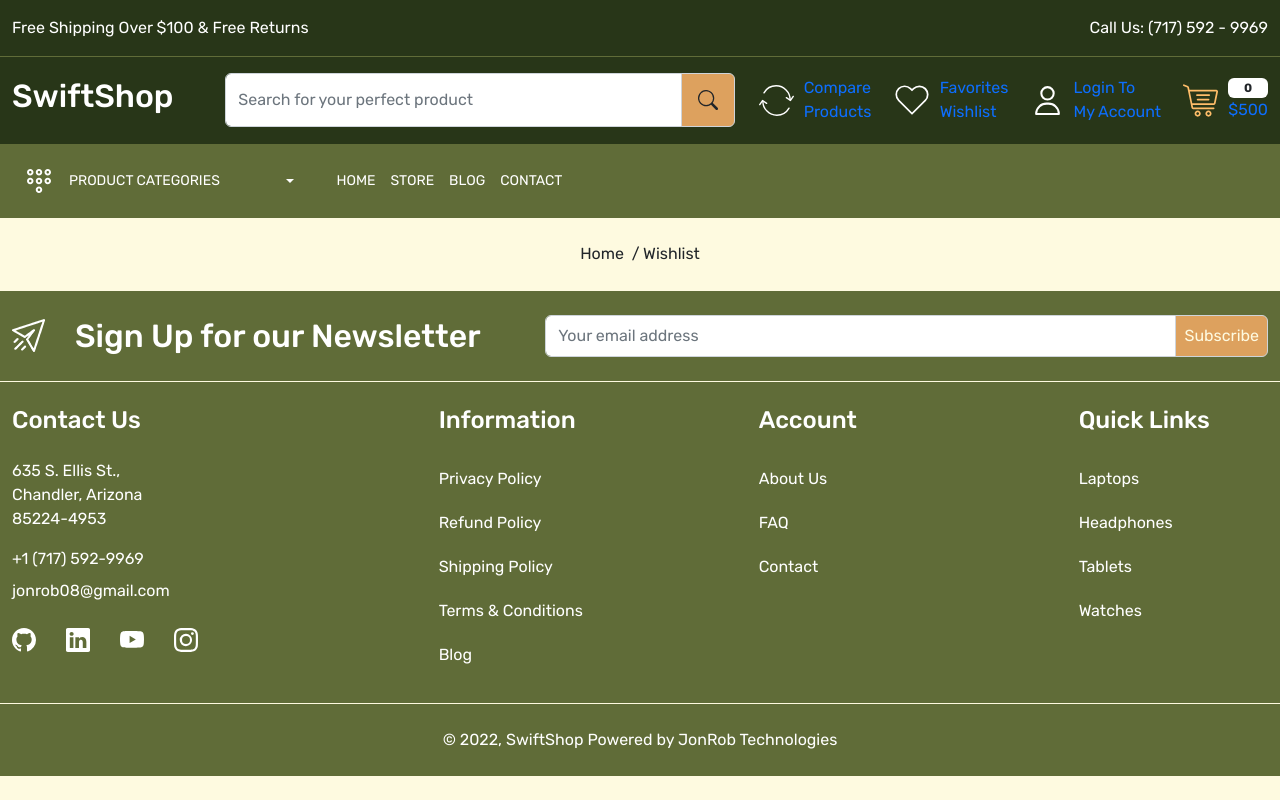
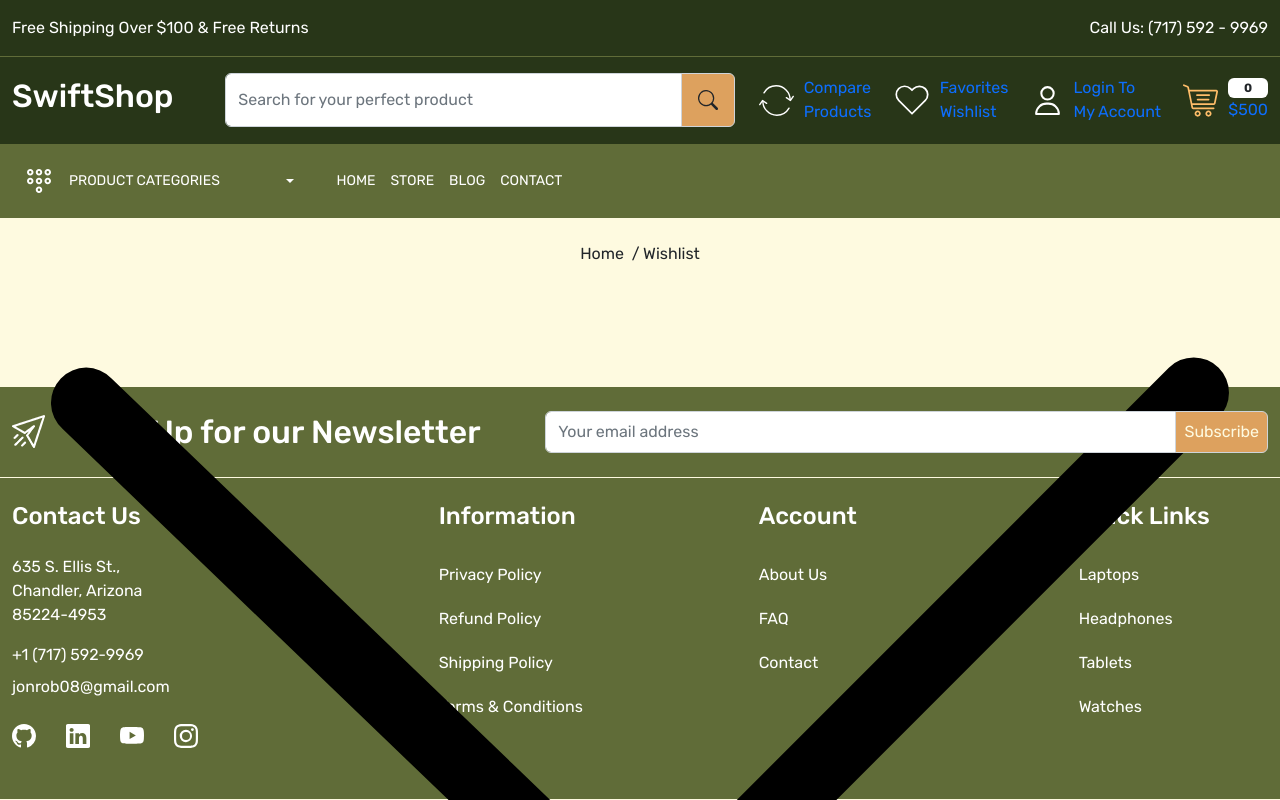
Before and after one commit to jonrob08/SwiftShop, a React (Create React App) app in the folder swiftshop/: page /wishlist in a window 1280 px wide. Shown: the top 800 px of the page. Built offline with nearby package versions, Linux system fonts and the light colour scheme; a web font is replaced by a local one.

Commit message:
creating wishlist card, working on position and style

```diff
--- a/swiftshop/src/pages/Wishlist.js
+++ b/swiftshop/src/pages/Wishlist.js
@@ -8,6 +8,20 @@ const Wishlist = () => {
     <>
       <Meta title={title} />
       <BreadCrumb title={title} />
+      <div className="wishlist-wrapper py-5">
+        <div className="container-xxl">
+          <div className="row">
+            <div className="col-3">
+              <div className="wishlist-card">
+              <img src="images/cross.svg" alt="cross" className="position-absolute cross img-fluid" />
+                <div className="wishlist-card-image">
+
+                </div>
+              </div>
+            </div>
+          </div>
+        </div>
+      </div>
     </>
   )
 }
```
